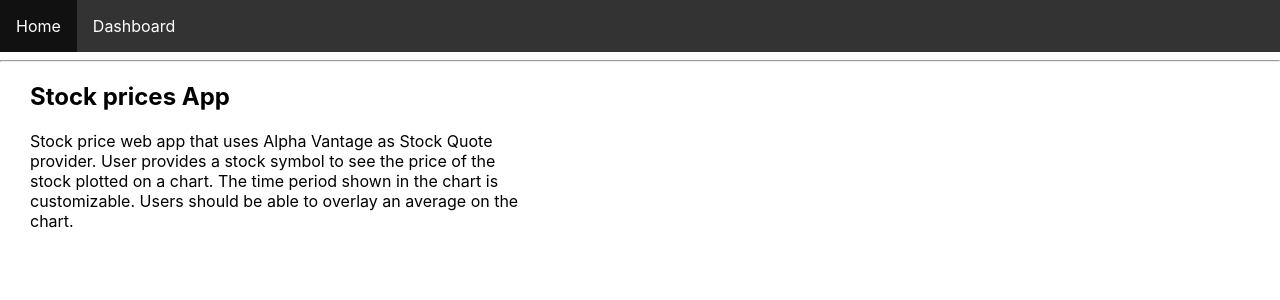
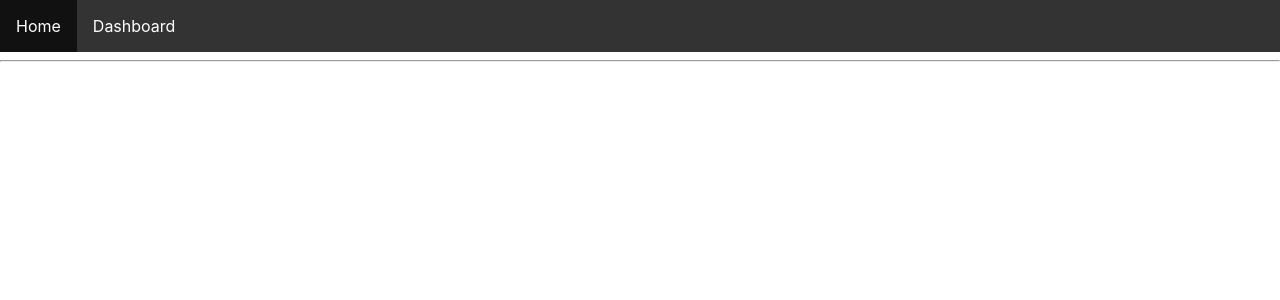
Before and after one commit to ilief2020/stockpriceapp, a React (Create React App) app: page / in a window 1280 px wide. Shown: the top 300 px of the page. Built offline with nearby package versions, Linux system fonts and the light colour scheme.

Commit message:
home url changed, deploy

```diff
--- a/src/App.tsx
+++ b/src/App.tsx
@@ -19,7 +19,7 @@ function App() {
         <hr />
 
         <Switch>
-          <Route exact path="/">
+          <Route exact path="/stockpriceapp">
             <Home />
           </Route>
           <Route path="/dashboard">
--- a/src/components/MenuApp.tsx
+++ b/src/components/MenuApp.tsx
@@ -11,7 +11,7 @@ const MenuApp: React.FC<any> = () => {
         <div>
             <ul className='menu'>
                 <li>
-                    <Link to="/">Home</Link>
+                    <Link to="/stockpriceapp">Home</Link>
                 </li>
                 <li>
                     <Link to="/dashboard">Dashboard</Link>
```
Also changed, not shown: package.json (+7 -1 lines), 1 other file (tests, documents, lock files or other folders).
